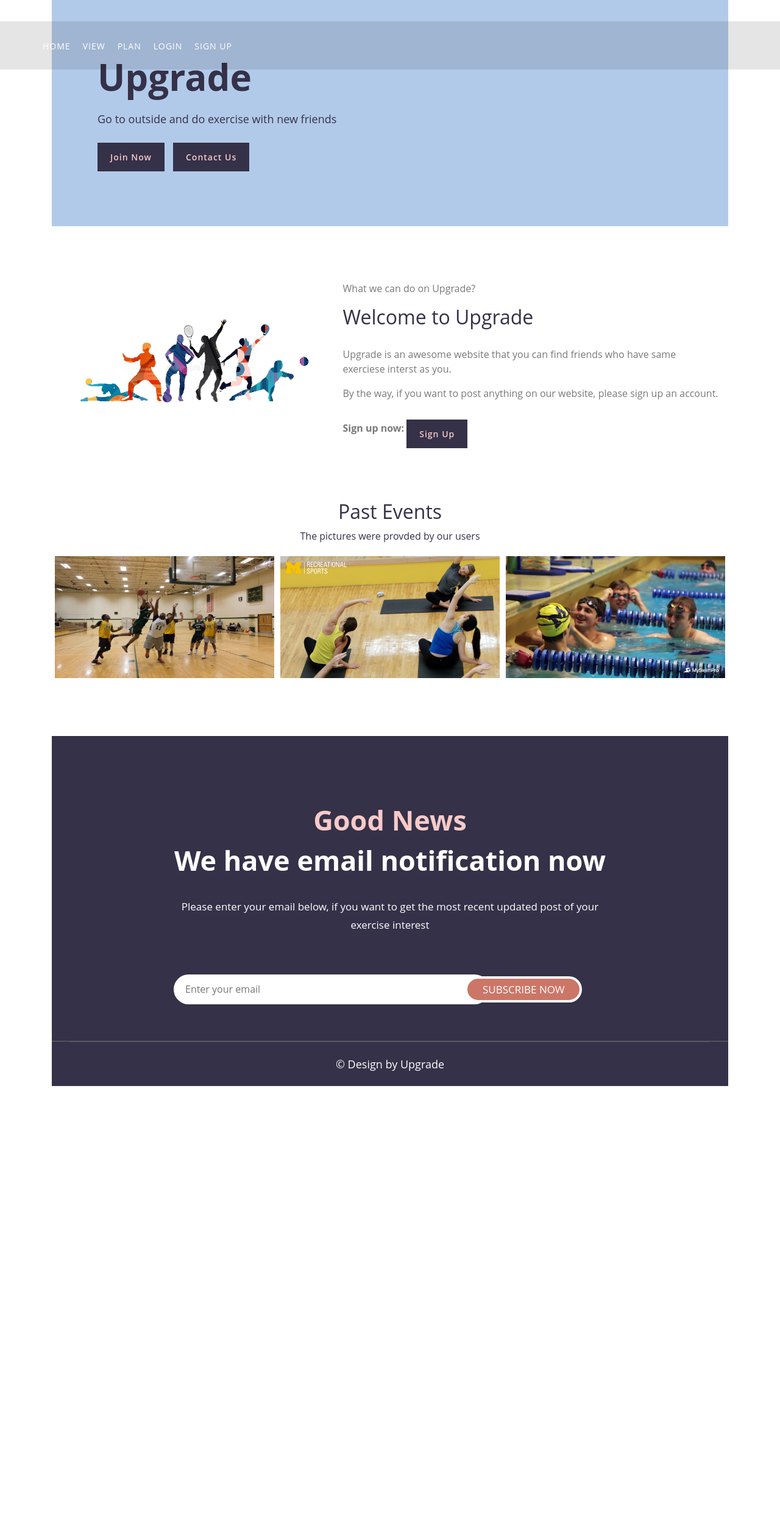
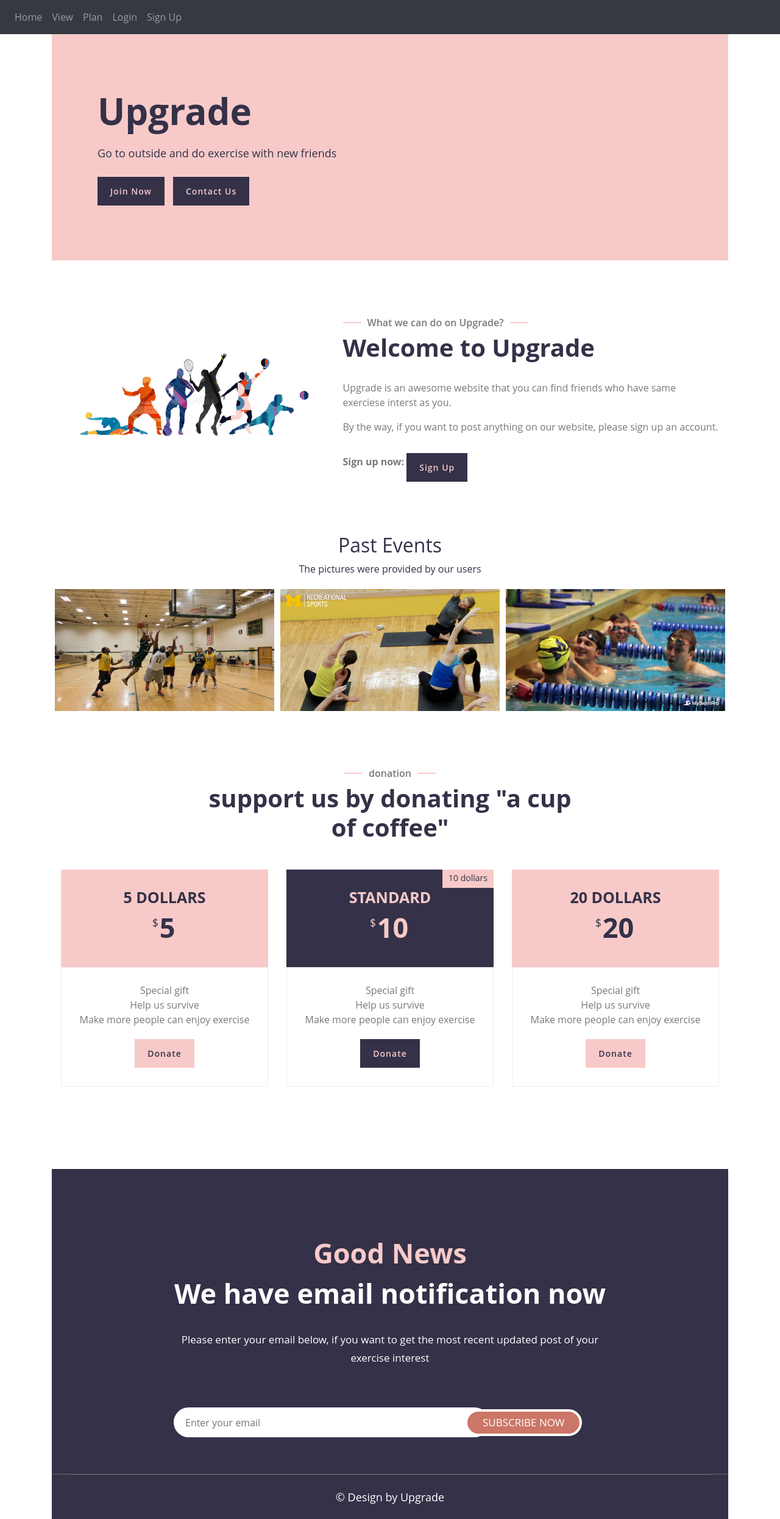
Before and after one commit to Wxl19980214/Upgrade, a Flask app: page /home in a window 1280 px wide. Shown: the whole page at 61% size. Before the commit the page ends 1781 px from the top, so only its background shows below. Run offline with Flask 2, Linux system fonts and the light colour scheme; some libraries are stand-ins or nearby versions.

Commit message:
wanlu fixed a bug

```diff
--- a/website/static/index.css
+++ b/website/static/index.css
@@ -24,7 +24,7 @@ a {
 a:hover,
 a:active,
 a:focus {
-    color: #92baee;
+    color: #F7CAC9;
     outline: none;
     text-decoration: none;
 }
@@ -41,7 +41,7 @@ a:focus {
 .back-to-top {
     position: fixed;
     display: none;
-    background: #92baee;
+    background: #F7CAC9;
     width: 44px;
     height: 44px;
     text-align: center;
@@ -49,7 +49,7 @@ a:focus {
     font-size: 22px;
     right: 15px;
     bottom: 15px;
-    transition: background 0.5s;
+    /*transition: background 0.5s;*/
     z-index: 9;
 }
 
@@ -58,7 +58,7 @@ a:focus {
 }
 
 .back-to-top:hover i {
-    color: #92baee;
+    color: #F7CAC9;
 }
 
 .back-to-top i {
@@ -158,111 +158,6 @@ a:focus {
 }
 
 
-/**********************************/
-/*********** Nav Bar CSS **********/
-/**********************************/
-.navbar {
-    position: relative;
-    transition: .5s;
-    z-index: 999;
-}
-
-.navbar.nav-sticky {
-    position: fixed;
-    top: 0;
-    width: 100%;
-    box-shadow: 0 2px 5px rgba(0, 0, 0, .3);
-}
-
-.navbar .navbar-brand {
-    margin: 0;
-    color: #ffffff;
-    font-size: 45px;
-    line-height: 0px;
-    font-weight: 700;
-    text-transform: uppercase;
-    letter-spacing: 2px;
-    transition: .5s;
-
-}
-
-.navbar .navbar-brand span {
-    color: #343148;
-    text-transform: lowercase;
-    transition: .5s;
-}
-
-.navbar.nav-sticky .navbar-brand span {
-    color: #ffffff;
-}
-
-.navbar .navbar-brand img {
-    max-width: 100%;
-    max-height: 40px;
-}
-
-.navbar-dark .navbar-nav .nav-link,
-.navbar-dark .navbar-nav .nav-link:focus,
-.navbar-dark .navbar-nav .nav-link:hover,
-.navbar-dark .navbar-nav .nav-link.active {
-    padding: 10px 10px 8px 10px;
-    color: #ffffff;
-}
-
-.navbar-dark .navbar-nav .nav-link:hover,
-.navbar-dark .navbar-nav .nav-link.active {
-    background: rgba(256, 256, 256, .1);
-    transition: none;
-}
-
-.navbar .dropdown-menu {
-    margin-top: 0;
-    border: 0;
-    border-radius: 0;
-    background: #f8f9fa;
-}
-
-@media (min-width: 992px) {
-    .navbar {
-        position: absolute;
-        width: 100%;
-        top: 35px;
-        padding: 20px 60px;
-        background: rgba(0, 0, 0, .1) !important;
-        z-index: 9;
-    }
-
-    .navbar.nav-sticky {
-        padding: 10px 60px;
-        background: #343148 !important;
-    }
-
-    .navbar a.nav-link {
-        padding: 8px 15px;
-        font-size: 14px;
-        letter-spacing: 1px;
-        text-transform: uppercase;
-    }
-}
-
-@media (max-width: 991.98px) {
-    .navbar {
-        padding: 15px;
-        background: #343148 !important;
-    }
-
-    .navbar .navbar-brand span {
-        color: #ffffff;
-    }
-
-    .navbar a.nav-link {
-        padding: 5px;
-    }
-
-    .navbar .dropdown-menu {
-        box-shadow: none;
-    }
-}
 
 
 /*******************************/
@@ -273,7 +168,7 @@ a:focus {
     width: 100%;
     margin-bottom: 45px;
     padding: 90px 0;
-    background: #b2cae9;
+    background: #F7CAC9;
     /*background-image: url(img/north.jpg);*/
     overflow: hidden;
 }
@@ -443,6 +338,51 @@ a:focus {
     }
 }
 
+
+/*******************************/
+/******* Section Header ********/
+/*******************************/
+.section-header {
+    position: relative;
+    max-width: 600px;
+    margin: 0 auto;
+    margin-bottom: 45px;
+}
+
+.section-header p {
+    display: inline-block;
+    margin: 0 30px;
+    margin-bottom: 5px;
+    padding: 0 10px;
+    position: relative;
+    font-size: 16px;
+    font-weight: 600;
+    background: #ffffff;
+}
+
+.section-header p::after {
+    position: absolute;
+    content: "";
+    height: 2px;
+    top: 11px;
+    right: -30px;
+    left: -30px;
+    background: #F7CAC9;
+    z-index: -1;
+}
+
+.section-header h2 {
+    margin: 0;
+    position: relative;
+    font-size: 40px;
+    font-weight: 700;
+}
+
+@media (max-width: 767.98px) {
+    .section-header h2 {
+        font-size: 30px;
+    }
+}
 
 
 /*******************************/
@@ -734,7 +674,137 @@ a:focus {
     color: #eb699e;
 }
 
+/*******************************/
+/********* donation CSS *********/
+/*******************************/
+.donation {
+    position: relative;
+    width: 100%;
+    padding: 45px 0 15px 0;
+}
 
+.donation .price-item {
+    position: relative;
+    margin-bottom: 30px;
+}
+
+.donation .price-header,
+.donation .price-body,
+.donation .price-footer {
+    position: relative;
+    width: 100%;
+    text-align: center;
+    background: #ffffff;
+    overflow: hidden;
+}
+
+.donation .price-header {
+    padding: 30px;
+    background: #F7CAC9;
+    color: #343148;
+}
+
+.donation .price-item.featured-item .price-header {
+    background: #343148;
+    color: #F7CAC9;
+}
+
+.donation .price-status {
+    margin-top: -30px;
+    text-align: right;
+}
+
+.donation .price-status span {
+    position: relative;
+    display: inline-block;
+    height: 30px;
+    right: -30px;
+    padding: 7px 10px;
+    text-align: center;
+    color: #343148;
+    font-size: 14px;
+    line-height: 14px;
+    background: #F7CAC9;
+}
+
+.donation .price-title h2 {
+    font-size: 25px;
+    font-weight: 700;
+    text-transform: uppercase;
+}
+
+.donation .price-prices h2 {
+    font-size: 45px;
+    font-weight: 700;
+    margin-left: 10px;
+}
+
+.donation .price-prices h2 small {
+    position: absolute;
+    font-size: 18px;
+    font-weight: 400;
+    margin-top: 9px;
+    margin-left: -12px;
+}
+
+.donation .price-prices h2 span {
+    margin-left: 1px;
+    font-size: 18px;
+    font-weight: 400;
+}
+
+.donation .price-item.featured-item h2 {
+    color: #F7CAC9;
+}
+
+.donation .price-body {
+    padding: 25px 0 20px 0;
+    border: 1px solid rgba(0, 0, 0, .07);
+    border-bottom: none;
+}
+
+.donation .price-description ul {
+    margin: 0;
+    padding: 0;
+    list-style: none;
+}
+
+.price .price-description ul li {
+    padding: 7px;
+    border-bottom: 1px solid rgba(0, 0, 0, .07);
+}
+
+.donation .price-description ul li:last-child {
+    border: none;
+}
+
+.donation .price-action {
+    border: 1px solid rgba(0, 0, 0, .07);
+    border-top: none;
+}
+
+.donation .price-action a.btn {
+    margin-bottom: 30px;
+    padding: 12px 20px;
+    color: #343148;
+    font-size: 14px;
+    font-weight: 600;
+    letter-spacing: 1px;
+    border-radius: 0;
+    background: #F7CAC9;
+    transition: .3s;
+}
+
+.donation .price-action a:hover,
+.donation .price-item.featured-item .price-action a {
+    color: #F7CAC9;
+    background: #343148;
+}
+
+.donation .price-item.featured-item .price-action a:hover {
+    color: #343148;
+    background: #F7CAC9;
+}
 
 /*past events*/
 
--- a/website/templates/home.html
+++ b/website/templates/home.html
@@ -59,7 +59,8 @@
 
 <div class = "past_event" style="margin-top: 40px; margin-bottom: 40px;">
     <h2 style="text-align:center" >Past Events</h2>
-    <p style="text-align:center" >The pictures were provded by our users</p>
+    <p style="text-align:center">The pictures were provided by our users</p>
+
     <div class="container1">
         <img src="/static/img/basketball.jpg" alt="Avatar" class="image1" style="height: 200px;">
         <div class="overlay">
@@ -80,6 +81,99 @@
     </div>
 </div>
 
+<!-- donation -->
+<div class="donation">
+    <div class="container">
+        <div class="section-header text-center wow zoomIn" data-wow-delay="0.1s">
+            <p>donation</p>
+            <h2>support us by donating "a cup of coffee"</h2>
+        </div>
+        <div class="row">
+            <div class="col-md-4 wow fadeInUp" data-wow-delay="0.0s">
+                <div class="price-item">
+                    <div class="price-header">
+                        <div class="price-title">
+                            <h2>5 dollars</h2>
+                        </div>
+                        <div class="price-prices">
+                            <h2><small>$</small>5<span></span></h2>
+                        </div>
+                    </div>
+                    <div class="price-body">
+                        <div class="price-description">
+                            <ul>
+                                <li>Special gift</li>
+                                <li>Help us survive</li>
+                                <li>Make more people can enjoy exercise</li>
+                            </ul>
+                        </div>
+                    </div>
+                    <div class="price-footer">
+                        <div class="price-action">
+                            <a class="btn" href="">Donate</a>
+                        </div>
+                    </div>
+                </div>
+            </div>
+            <div class="col-md-4 wow fadeInUp" data-wow-delay="0.3s">
+                <div class="price-item featured-item">
+                    <div class="price-header">
+                        <div class="price-status">
+                            <span>10 dollars</span>
+                        </div>
+                        <div class="price-title">
+                            <h2>Standard</h2>
+                        </div>
+                        <div class="price-prices">
+                            <h2><small>$</small>10<span></span></h2>
+                        </div>
+                    </div>
+                    <div class="price-body">
+                        <div class="price-description">
+                            <ul>
+                                <li>Special gift</li>
+                                <li>Help us survive</li>
+                                <li>Make more people can enjoy exercise</li>
+                            </ul>
+                        </div>
+                    </div>
+                    <div class="price-footer">
+                        <div class="price-action">
+                            <a class="btn" href="">Donate</a>
+                        </div>
+                    </div>
+                </div>
+            </div>
+            <div class="col-md-4 wow fadeInUp" data-wow-delay="0.6s">
+                <div class="price-item">
+                    <div class="price-header">
+                        <div class="price-title">
+                            <h2>20 dollars</h2>
+                        </div>
+                        <div class="price-prices">
+                            <h2><small>$</small>20<span></span></h2>
+                        </div>
+                    </div>
+                    <div class="price-body">
+                        <div class="price-description">
+                            <ul>
+                                <li>Special gift</li>
+                                <li>Help us survive</li>
+                                <li>Make more people can enjoy exercise</li>
+                            </ul>
+                        </div>
+                    </div>
+                    <div class="price-footer">
+                        <div class="price-action">
+                            <a class="btn" href="">Donate</a>
+                        </div>
+                    </div>
+                </div>
+            </div>
+        </div>
+    </div>
+</div>
+<!-- Price End -->
 
 <footer>
     <div class="footer">
```
